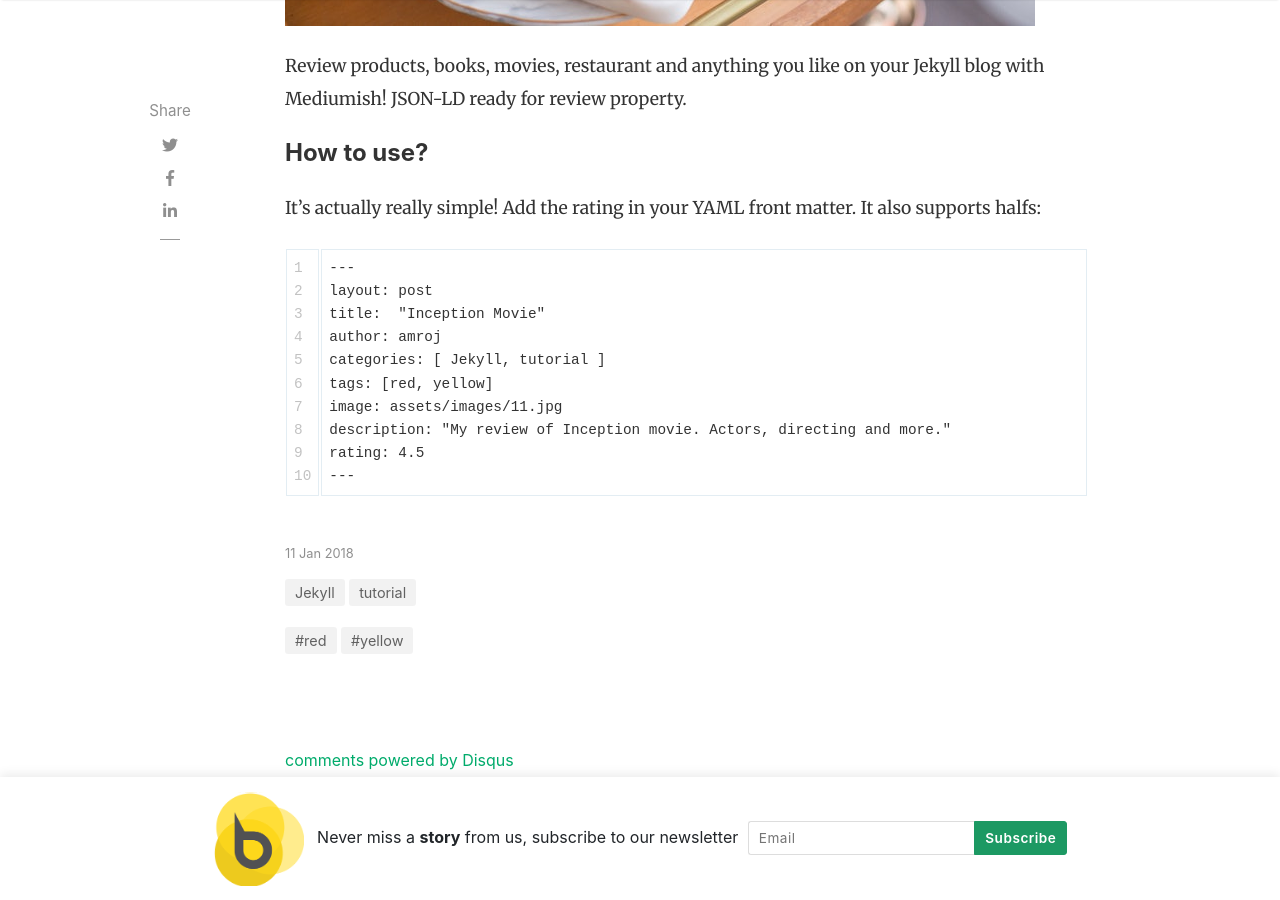
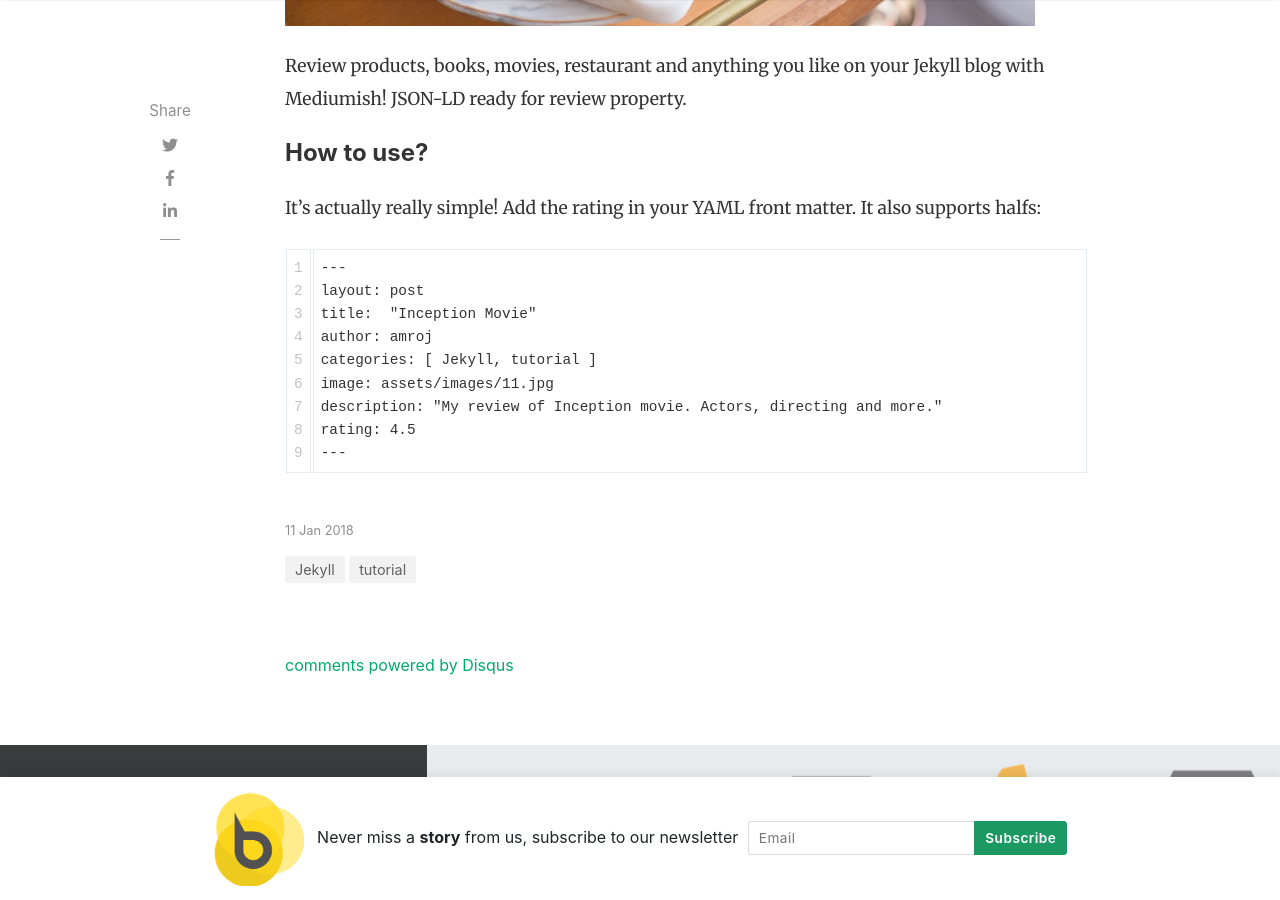
Before and after one commit to thecloudbee/thecloudbee.github.io, a Jekyll site: the page built from _posts/2018-01-11-customer-service.md, in a window 1280 px wide and 900 px high, scrolled down 898 px. Built offline with Jekyll 4.4.1, drawn with Linux system fonts in a browser that asks for light colours; nearby versions of some CDN libraries; comment, search, counter and statistics services are not loaded.

Commit message:
#blog removing tags

```diff
--- a/_layouts/post.html
+++ b/_layouts/post.html
@@ -100,19 +100,6 @@ post_class: post-template
             </div>
             <!-- End Categories -->
 
-            <!-- Post Tags -->
-            <div class="after-post-tags">
-                <ul class="tags">
-                    {% assign sortedTags = page.tags | sort %}
-                    {% for tag in sortedTags %}
-                    <li>
-                        <a class="smoothscroll" href="{{site.baseurl}}/tags#{{ tag | replace: " ","-" }}">#{{ tag }}</a>
-                    </li>
-                    {% endfor %}
-                </ul>
-            </div>
-            <!-- End Tags -->
-
             <!-- Prev/Next -->
             <div class="row PageNavigation d-flex justify-content-between font-weight-bold">
             {% if page.previous.url %}
--- a/_posts/2018-01-11-customer-service.md
+++ b/_posts/2018-01-11-customer-service.md
@@ -3,7 +3,6 @@ layout: post
 title:  "Inception Movie"
 author: amroj
 categories: [ Jekyll, tutorial ]
-tags: [red, yellow]
 image: assets/images/11.jpg
 description: "My review of Inception movie. Acting, plot and something else in this short description."
 featured: true
@@ -23,7 +22,6 @@ layout: post
 title:  "Inception Movie"
 author: amroj
 categories: [ Jekyll, tutorial ]
-tags: [red, yellow]
 image: assets/images/11.jpg
 description: "My review of Inception movie. Actors, directing and more."
 rating: 4.5
```
Also changed, not shown: _layouts/tags.html (deleted, +0 -23 lines), _pages/tags.md (deleted, +0 -5 lines).
